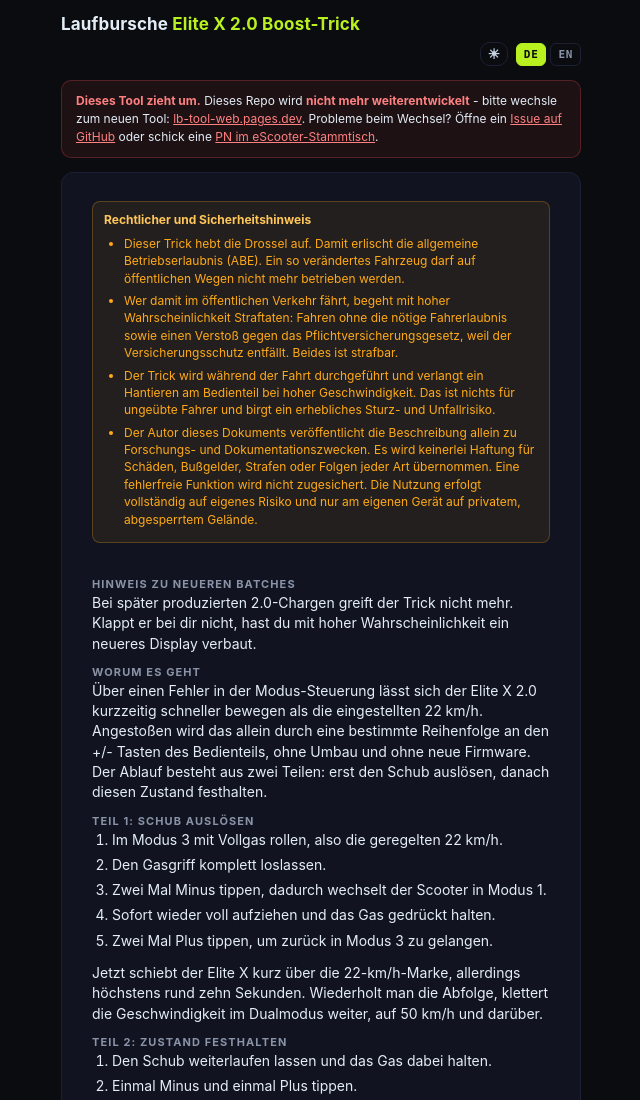
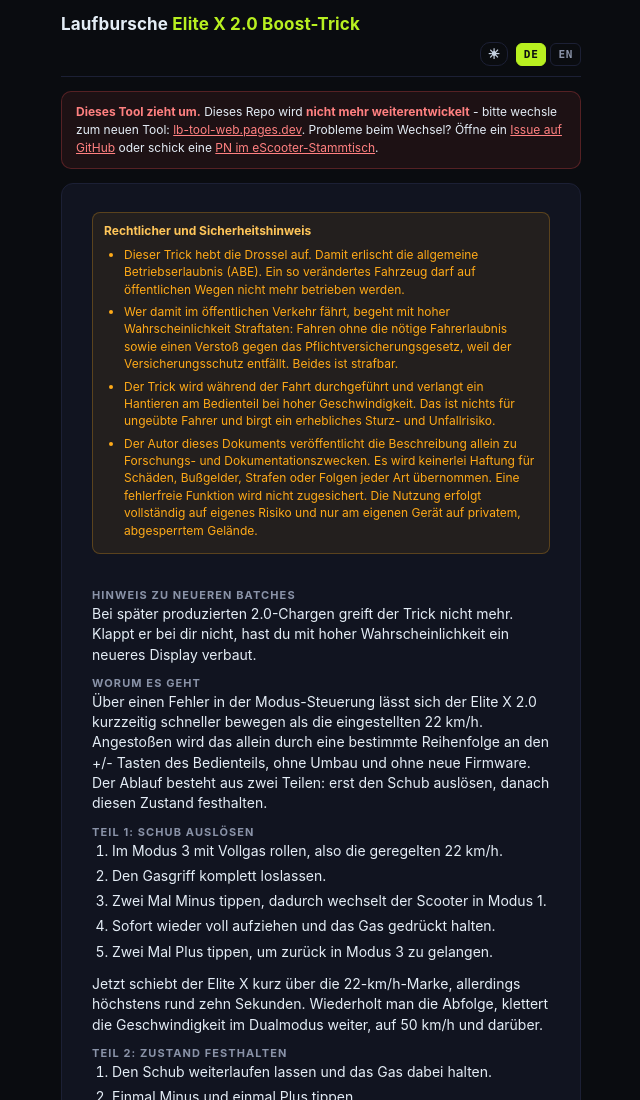
Before and after one commit to Laufbursche42/iohawk-elite-x2-unlock, a plain HTML site: page index.html in a window 1280 px wide. Shown: the top 1100 px of the page, without its empty margins (319-959 px from the left). Drawn offline with Linux system fonts and the light colour scheme.

Commit message:
feat(ui): shared disclaimer text + sticky header

```diff
--- a/styles.css
+++ b/styles.css
@@ -104,7 +104,8 @@
 
 .wrap { max-width: 520px; margin: 0 auto; display: flex; flex-direction: column; gap: 14px; }
 
-header { display: flex; flex-direction: column; align-items: stretch; gap: 8px; }
+header { display: flex; flex-direction: column; align-items: stretch; gap: 8px;
+  position: sticky; top: 0; z-index: 20; background: var(--bg); padding-bottom: 10px; border-bottom: 1px solid var(--line); }
 
 h1 { font-size: 17px; margin: 0; letter-spacing: .01em; line-height: 1.2; }
 
```
Also changed, not shown: 2 other files.
